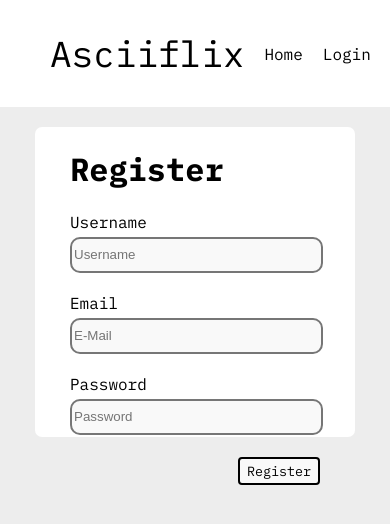
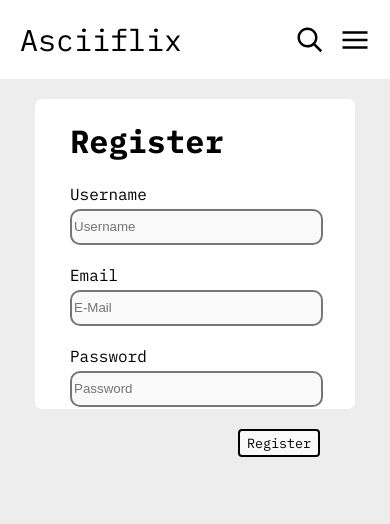
Before and after one commit to asciiflix/webclient, a React (Create React App) app: page /register in a window 390 px wide. Shown: the top 524 px of the page. Built offline with nearby package versions, Linux system fonts and the light colour scheme.

Commit message:
Fixed mobile title bar (now displays icons instead)

```diff
--- a/src/Common/TitleBar/TitleBar.css
+++ b/src/Common/TitleBar/TitleBar.css
@@ -30,3 +30,25 @@
     display: flex;
     align-items: center;
 }
+.title-bar-icon {
+    display: none;
+}
+
+@media screen and (max-width: 1300px) {
+    .title-bar-title {
+        font-size: 30px;
+    }
+
+    .title-bar-content-box {
+        padding: 20px 20px;
+    }
+
+    .title-bar-page {
+        display: none;
+    }
+
+    .title-bar-icon {
+        display: inherit;
+        margin-left: 15px;
+    }
+}
--- a/src/Common/TitleBar/TitleBar.tsx
+++ b/src/Common/TitleBar/TitleBar.tsx
@@ -2,6 +2,8 @@ import React, { Component } from 'react'
 import { Link } from 'react-router-dom';
 import { UserContext } from '../../UserContext';
 import "./TitleBar.css";
+import searchIcon from "./search.svg"
+import tabIcon from "./tabs.svg"
 
 interface TitlebarProps {
     username: string
@@ -16,10 +18,11 @@ export default class TitleBar extends Component<TitlebarProps> {
                 <div className="title-bar-content-box">
                     <Link to="/" className="title-bar-title">Asciiflix</Link>
                     <div className="title-bar-links">
-                        <Link className="title-bar-page" to="/">Home</Link>
+                        <Link to="/"><p className="title-bar-page">Search</p><img className="title-bar-icon" src={searchIcon}/> </Link>
 
-                        {this.props.username === "" ? <Link className="title-bar-page" to="/login">Login</Link> :
-                            <Link className="title-bar-page" to="/logout">Logout {/* for {value.username} */}</Link>}
+                        {this.props.username === "" ? <Link to="/login"><p className="title-bar-page">Login</p> <img className="title-bar-icon" src={tabIcon}/></Link> :
+                            <Link to="/logout"><p className="title-bar-page">Logout</p> {/* for {value.username} */<img className="title-bar-icon" src={tabIcon}/>}</Link>}
+
                     </div>
                 </div>
             </nav>
--- a/src/Pages/LoginPage/RegisterPage.tsx
+++ b/src/Pages/LoginPage/RegisterPage.tsx
@@ -18,9 +18,7 @@ export default class RegisterPage extends Component {
     render() {
         return (
             <div className="login-container">
-                {this.getUserState() ? <Redirect to="/"></Redirect> :
-                    <br></br>
-                }
+                {this.getUserState() ? <Redirect to="/"></Redirect> : <br></br> }
                 <UserRegistration isRegistered={false}></UserRegistration>
             </div>
         )
```
Also changed, not shown: src/Common/TitleBar/search.svg (added), src/Common/TitleBar/tabs.svg (added).
